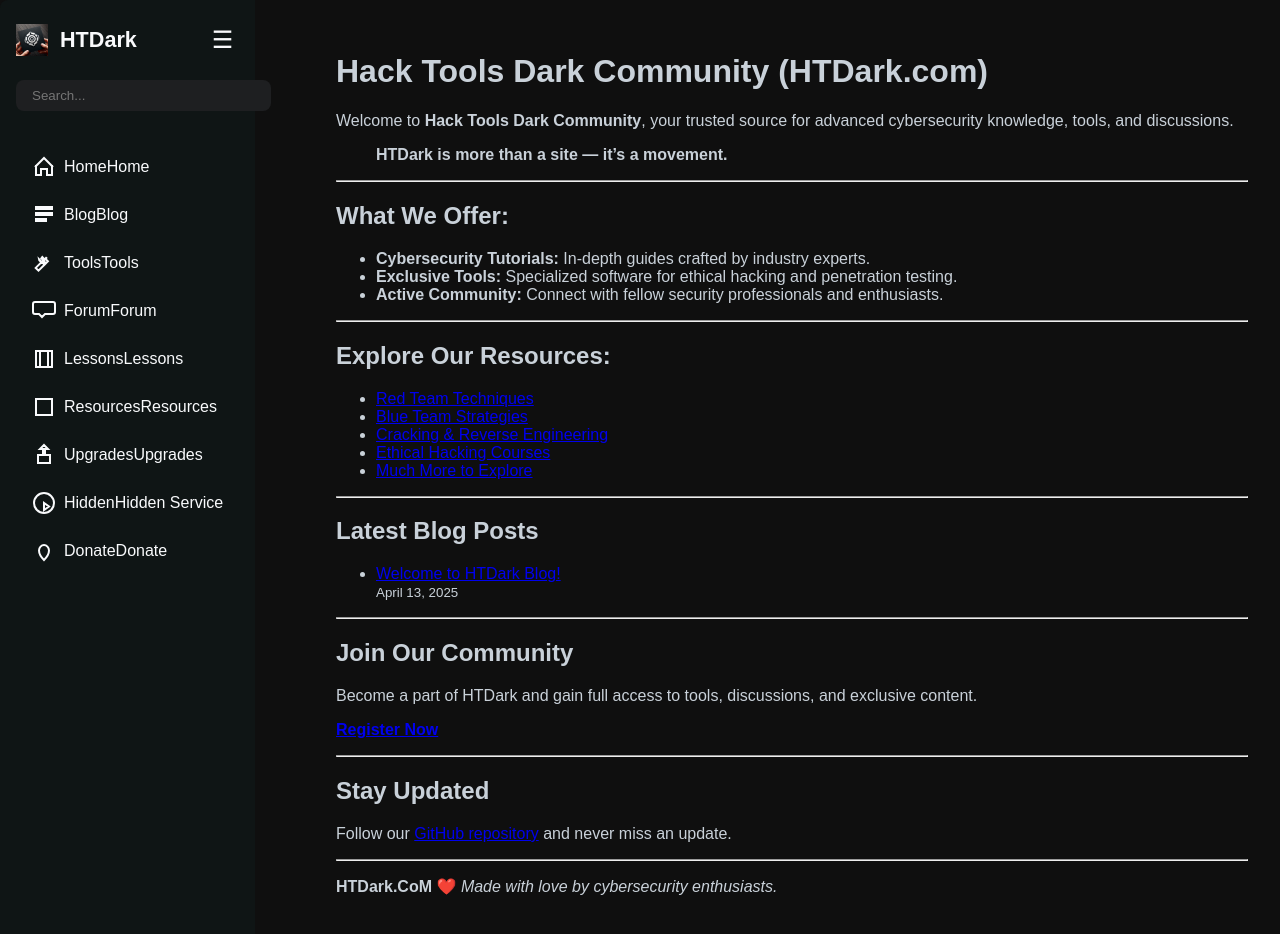
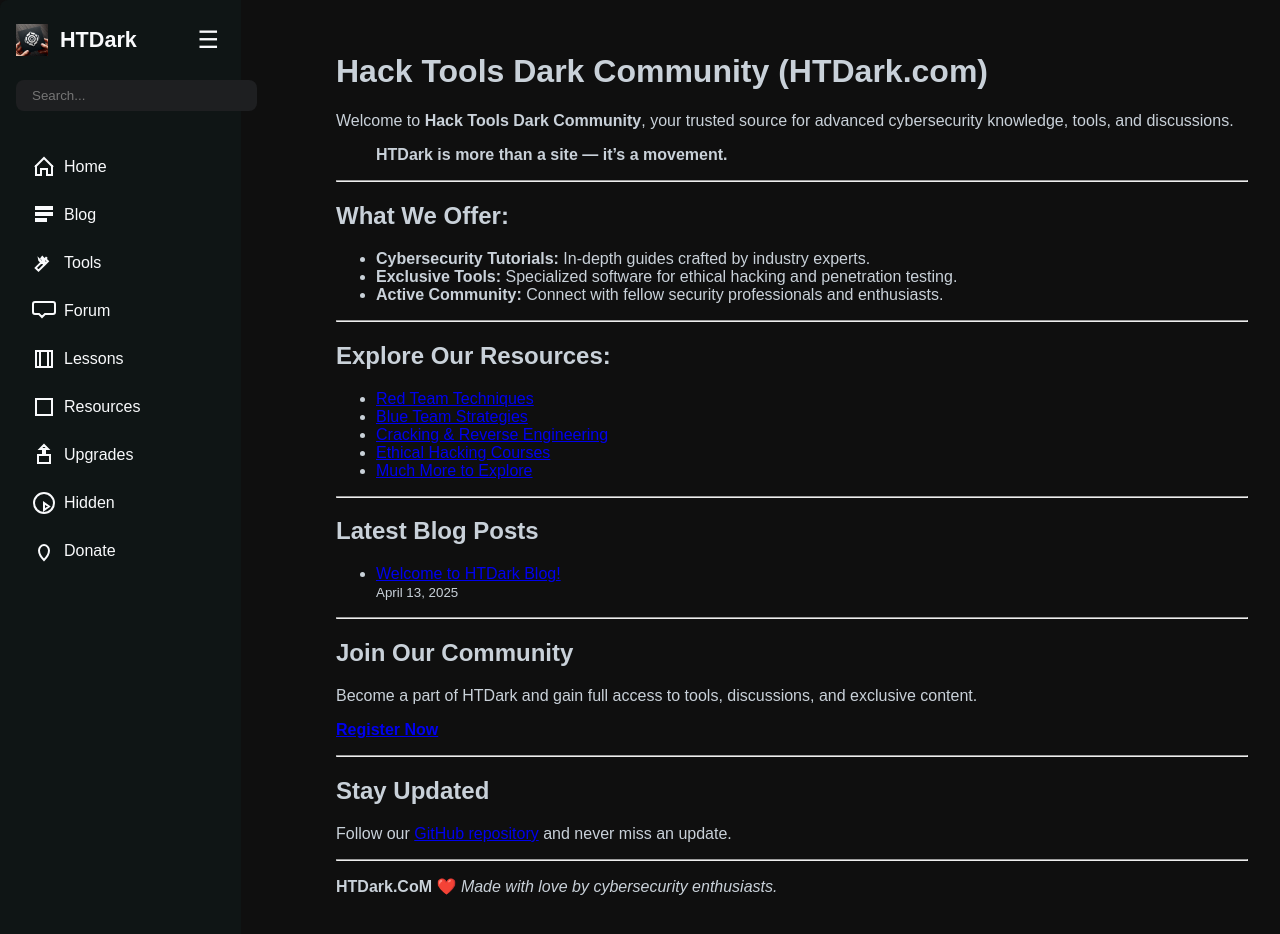
Before and after one commit to LvL23HT/HTDark, a Jekyll site: the page built from index.md, in a window 1280 px wide and 944 px high. Shown: the top 934 px of the window. Built offline with Jekyll 4.4.1, drawn with Linux system fonts in a browser that asks for light colours.

Commit message:
Update default.html

```diff
--- a/_layouts/default.html
+++ b/_layouts/default.html
@@ -45,7 +45,32 @@
         transform: scale(1.2);
         filter: drop-shadow(0 0 4px #00fff7);
       }
-    </style>
+      body.collapsed .sidebar .link.hide {
+        display: none;
+      }
+
+      body.collapsed .tooltip__content {
+        visibility: visible;
+        position: absolute;
+        left: 100%;
+        margin-left: 0.5rem;
+        background: #1e1e1e;
+        color: #fff;
+        padding: 0.25rem 0.5rem;
+        border-radius: 0.25rem;
+        white-space: nowrap;
+        font-size: 0.85rem;
+        opacity: 0.9;
+      }
+
+      .tooltip__content {
+        display: none;
+      }
+
+      .tooltip:hover .tooltip__content {
+        display: block;
+      }
+</style>
   </head>
   <body>
     <nav class="sidebar">
@@ -69,7 +94,6 @@
       <a href="{{ site.baseurl }}/" title="Home" class="tooltip">
         <svg xmlns="http://www.w3.org/2000/svg" fill="none" stroke="currentColor" stroke-width="2" viewBox="0 0 24 24"><path d="M3 12l9-9 9 9M4 10v10h5v-6h6v6h5V10"/></svg>
         <span class="link hide">Home</span>
-        <span class="tooltip__content">Home</span>
       </a>
     </li>
     <li>
```
